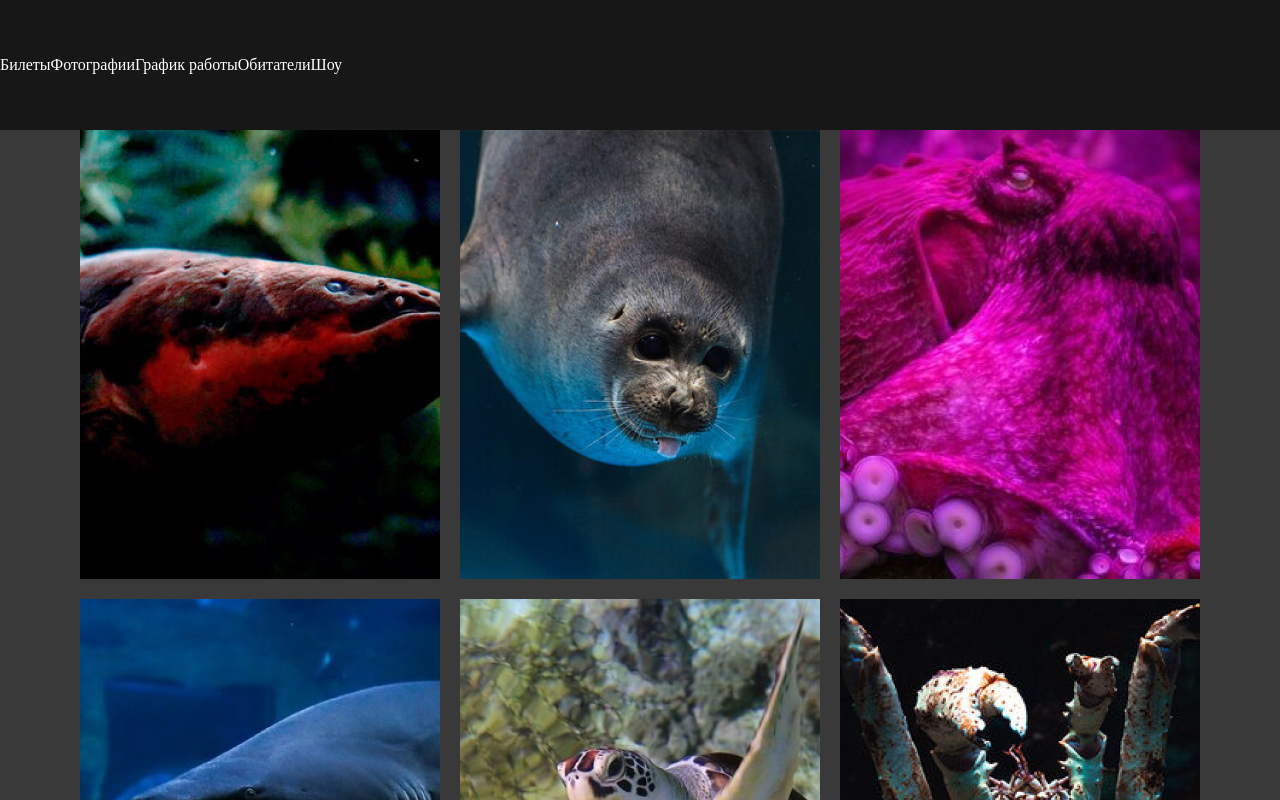
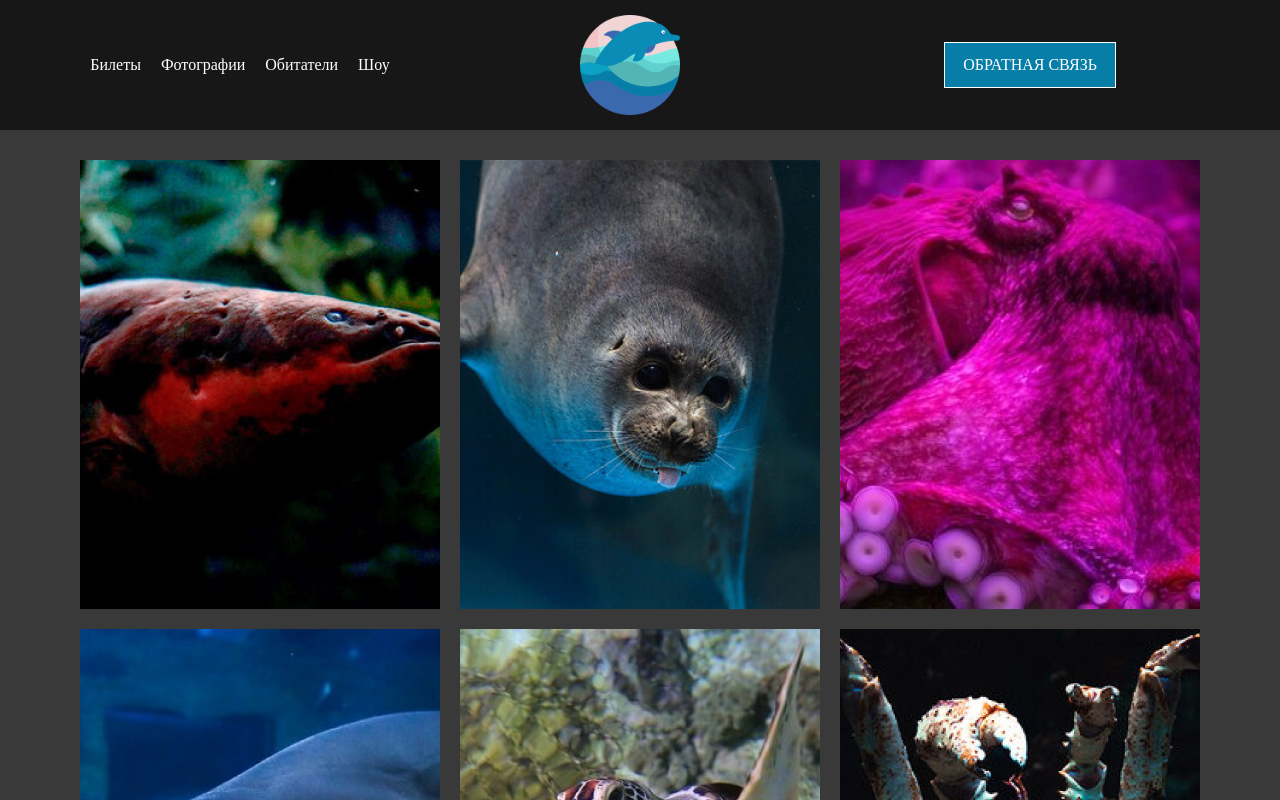
Before and after one commit to f4lz/ocean-future, a Vue app: page / in a window 1280 px wide. Shown: the top 800 px of the page. Built offline with nearby package versions, Linux system fonts and the light colour scheme.

Commit message:
header.vue and some refactors

```diff
--- a/src/App.vue
+++ b/src/App.vue
@@ -1,5 +1,5 @@
 <template>
-  <header-side/>
+  <header-side style="margin-bottom:30px"/>
   <router-view/>
   <footer-side class="footer"/>
 </template>
--- a/src/assets/base.css
+++ /dev/null
@@ -1,75 +0,0 @@
-/* color palette from <https://github.com/vuejs/theme> */
-
-:root {
-  --vt-c-white: #ffffff;
-  --vt-c-white-soft: #f8f8f8;
-  --vt-c-white-mute: #f2f2f2;
-
-  --vt-c-black: #181818;
-  --vt-c-black-soft: #222222;
-  --vt-c-black-mute: #282828;
-
-  --vt-c-indigo: #2c3e50;
-
-  --vt-c-divider-light-1: rgba(60, 60, 60, 0.29);
-  --vt-c-divider-light-2: rgba(60, 60, 60, 0.12);
-  --vt-c-divider-dark-1: rgba(84, 84, 84, 0.65);
-  --vt-c-divider-dark-2: rgba(84, 84, 84, 0.48);
-
-  --vt-c-text-light-1: var(--vt-c-indigo);
-  --vt-c-text-light-2: rgba(60, 60, 60, 0.66);
-  --vt-c-text-dark-1: var(--vt-c-white);
-  --vt-c-text-dark-2: rgba(235, 235, 235, 0.64);
-}
-
-/* semantic color variables for this project */
-:root {
-  --color-background: var(--vt-c-white);
-  --color-background-soft: var(--vt-c-white-soft);
-  --color-background-mute: var(--vt-c-white-mute);
-
-  --color-border: var(--vt-c-divider-light-2);
-  --color-border-hover: var(--vt-c-divider-light-1);
-
-  --color-heading: var(--vt-c-text-light-1);
-  --color-text: var(--vt-c-text-light-1);
-
-  --section-gap: 160px;
-}
-
-@media (prefers-color-scheme: dark) {
-  :root {
-    --color-background: var(--vt-c-black);
-    --color-background-soft: var(--vt-c-black-soft);
-    --color-background-mute: var(--vt-c-black-mute);
-
-    --color-border: var(--vt-c-divider-dark-2);
-    --color-border-hover: var(--vt-c-divider-dark-1);
-
-    --color-heading: var(--vt-c-text-dark-1);
-    --color-text: var(--vt-c-text-dark-2);
-  }
-}
-
-*,
-*::before,
-*::after {
-  box-sizing: border-box;
-  margin: 0;
-  position: relative;
-  font-weight: normal;
-}
-
-body {
-  min-height: 100vh;
-  color: var(--color-text);
-  background: var(--color-background);
-  transition: color 0.5s, background-color 0.5s;
-  line-height: 1.6;
-  font-family: Inter, -apple-system, BlinkMacSystemFont, 'Segoe UI', Roboto, Oxygen, Ubuntu,
-    Cantarell, 'Fira Sans', 'Droid Sans', 'Helvetica Neue', sans-serif;
-  font-size: 15px;
-  text-rendering: optimizeLegibility;
-  -webkit-font-smoothing: antialiased;
-  -moz-osx-font-smoothing: grayscale;
-}
--- a/src/assets/main.css
+++ b/src/assets/main.scss
@@ -87,3 +87,9 @@ select {
 .footer {
   margin-top: 68px;
 }
+
+$fz-title: 32px;
+$fz-heading: 24px;
+$fz-subheading: 18px;
+$fz-body: 14px;
+$fz-monospaced: 12px;
--- a/src/components/layouts/header.vue
+++ b/src/components/layouts/header.vue
@@ -1,39 +1,81 @@
 <template>
   <header class="header">
+    <div class="container header__wrapper">
       <nav class="header__nav nav">
         <ul class="nav__item-list">
           <li class="nav__items"><a href="" class="nav__links">Билеты</a></li>
           <li class="nav__items"><a href="" class="nav__links">Фотографии</a></li>
-        <li class="nav__items"><a href="" class="nav__links">График работы</a></li>
           <li class="nav__items"><a href="" class="nav__links">Обитатели</a></li>
           <li class="nav__items"><a href="" class="nav__links">Шоу</a></li>
         </ul>
       </nav>
+      <logo class="header__logo"/>
+      <active-button class="header__button"/>
+    </div>
   </header>
 </template>
 
 <script lang="ts">
-// @ts-ignore
-import { defineComponent } from '@vue/composition-api'
+
+import logo from '@/components/ui/logo.vue';
+import { defineComponent } from 'vue'
+import activeButton from '@/components/ui/active-button.vue';
 
 export default defineComponent ( {
+  components: {
+    activeButton,
+    logo
+  },
   setup () {}
 } )
 </script>
 
-<style>
+<style lang="scss">
+
   .header{
-  height: 130px;
     background-color: #171717;
+    padding: 15px 0;
 
+    &__wrapper {
+      display: grid;
+      place-items: center;
+      grid-auto-flow: column;
+      grid-template-columns: minmax(auto, 400px) minmax(auto, 380px) minmax(auto,420px);
+    }
+
+    &__nav {
       display: flex;
-  flex-direction: row;
+      justify-content: flex-start;
+      grid-column: 1/2;
+    }
+
+    &__logo {
+      display: flex;
+      justify-content: center;
       align-items: center;
+      grid-column: 2/3;
     }
+
+    &__button {
+      background-color: #077EA8;
+      text-transform: uppercase;
+      border: 1px solid white;
+      // font-size: $fz-title;
+    }
+
+    .nav__item-list {
+      display: flex;
+      gap: 20px;
+    }
+
+  }
+
   .nav__item-list{
     gap: 21px;
   }
+
   .nav__items {
     display: inline;
   }
+
 </style>
--- a/src/components/ui/active-button.vue
+++ b/src/components/ui/active-button.vue
@@ -1,12 +1,12 @@
 <template>
-  <button v-bind="$attrs" class="active-button" :style="`background-color:${backColor}; border:${border}`">
+  <button v-bind="$attrs" class="active-button">
     <slot>
       Обратная связь
     </slot>
   </button>
 </template>
 
-<script lang="ts" setup>
+<!-- <script lang="ts" setup>
 
 defineProps( {
   backColor: {
@@ -19,22 +19,25 @@ defineProps( {
   },
 } )
 
-</script>
+</script> -->
 
 <style lang="scss">
 
   .active-button {
     padding: 10px 18px;
     color: white;
-    transition: 0.7s;
+    border: none;
+    cursor: pointer;
+    transition: .2s;
+    background-color: black;
 
     &:hover{
-      background-color: #1e2224;
-      transition: 0.7s;
+      opacity: 0.7;
+      transition: .2s;
     }
 
     &:active{
-      background-color: #4b4c4d;
+      opacity: 0.6;
     }
   }
 
--- a/src/main.ts
+++ b/src/main.ts
@@ -1,10 +1,9 @@
 import { createApp } from 'vue'
 import { createPinia } from 'pinia'
-
 import App from './App.vue'
 import router from './router'
 
-import './assets/main.css'
+// import '@/assets/main.scss'
 
 const app = createApp( App )
 
--- a/vite.config.ts
+++ b/vite.config.ts
@@ -7,10 +7,17 @@ import vueJsx from '@vitejs/plugin-vue-jsx'
 
 // https://vitejs.dev/config/
 export default defineConfig( {
+  css: {
+    preprocessorOptions: {
+      scss: {
+        additionalData: '@use "@/assets/main";'
+      }
+    }
+  },
   plugins: [ vue(), vueJsx(), vitePluginRequire() ],
   resolve: {
     alias: {
       '@': fileURLToPath( new URL ( './src', import.meta.url ) )
     }
-  }
+  },
 } )
```
Lines whose indentation alone changed are shown as unchanged.
